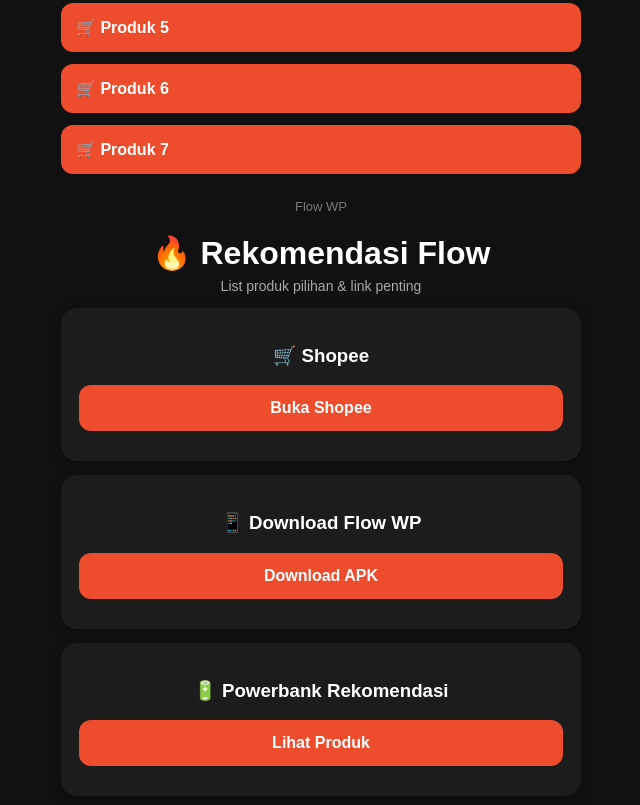
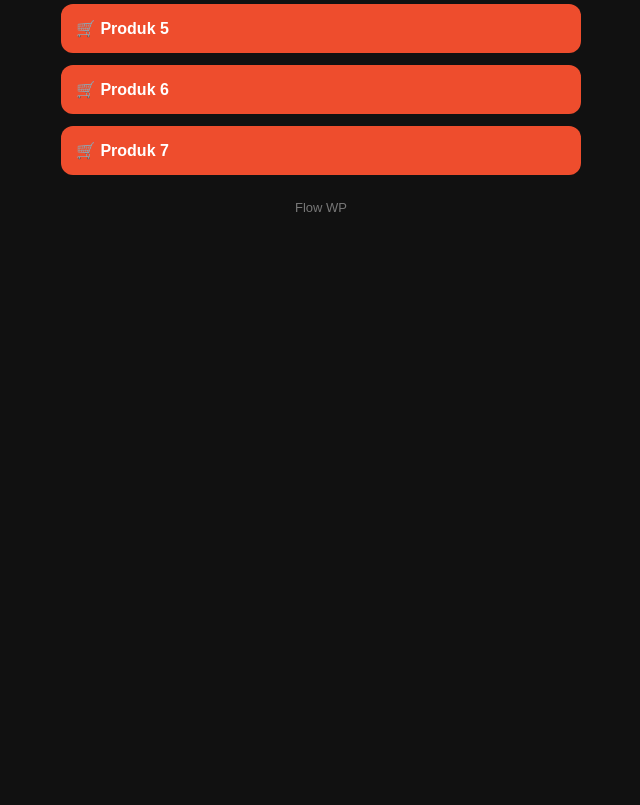
Before and after one commit to oveflow69/shp, a plain HTML site: page index.html in a window 1280 px wide. Shown: the part 359-1164 px from the top of the page, without its empty margins (319-959 px from the left). After the commit the page ends 800 px from the top, so only its background shows below. Drawn offline with Linux system fonts and the light colour scheme.

Commit message:
Update index.html

```diff
--- a/index.html
+++ b/index.html
@@ -61,71 +61,4 @@
 </div>
 
 </body>
-</html><!DOCTYPE html>
-<html lang="id">
-<head>
-<meta charset="UTF-8">
-<meta name="viewport" content="width=device-width, initial-scale=1.0">
-<title>Rekomendasi Flow</title>
-<style>
-body{
-    margin:0;
-    font-family:Arial, sans-serif;
-    background:#111;
-    color:white;
-    padding:20px;
-}
-.container{
-    max-width:520px;
-    margin:auto;
-    text-align:center;
-}
-h1{
-    margin-top:20px;
-}
-.card{
-    background:#1c1c1c;
-    border-radius:16px;
-    padding:18px;
-    margin:14px 0;
-    box-shadow:0 4px 12px rgba(0,0,0,.3);
-}
-.card a{
-    display:block;
-    background:#ee4d2d;
-    color:white;
-    padding:14px;
-    border-radius:12px;
-    text-decoration:none;
-    font-weight:bold;
-}
-.small{
-    color:#aaa;
-    font-size:14px;
-}
-</style>
-</head>
-<body>
-
-<div class="container">
-    <h1>🔥 Rekomendasi Flow</h1>
-    <p class="small">List produk pilihan & link penting</p>
-
-    <div class="card">
-        <h3>🛒 Shopee</h3>
-        <a href="https://shopee.co.id">Buka Shopee</a>
-    </div>
-
-    <div class="card">
-        <h3>📱 Download Flow WP</h3>
-        <a href="#">Download APK</a>
-    </div>
-
-    <div class="card">
-        <h3>🔋 Powerbank Rekomendasi</h3>
-        <a href="#">Lihat Produk</a>
-    </div>
-</div>
-
-</body>
 </html>
```
